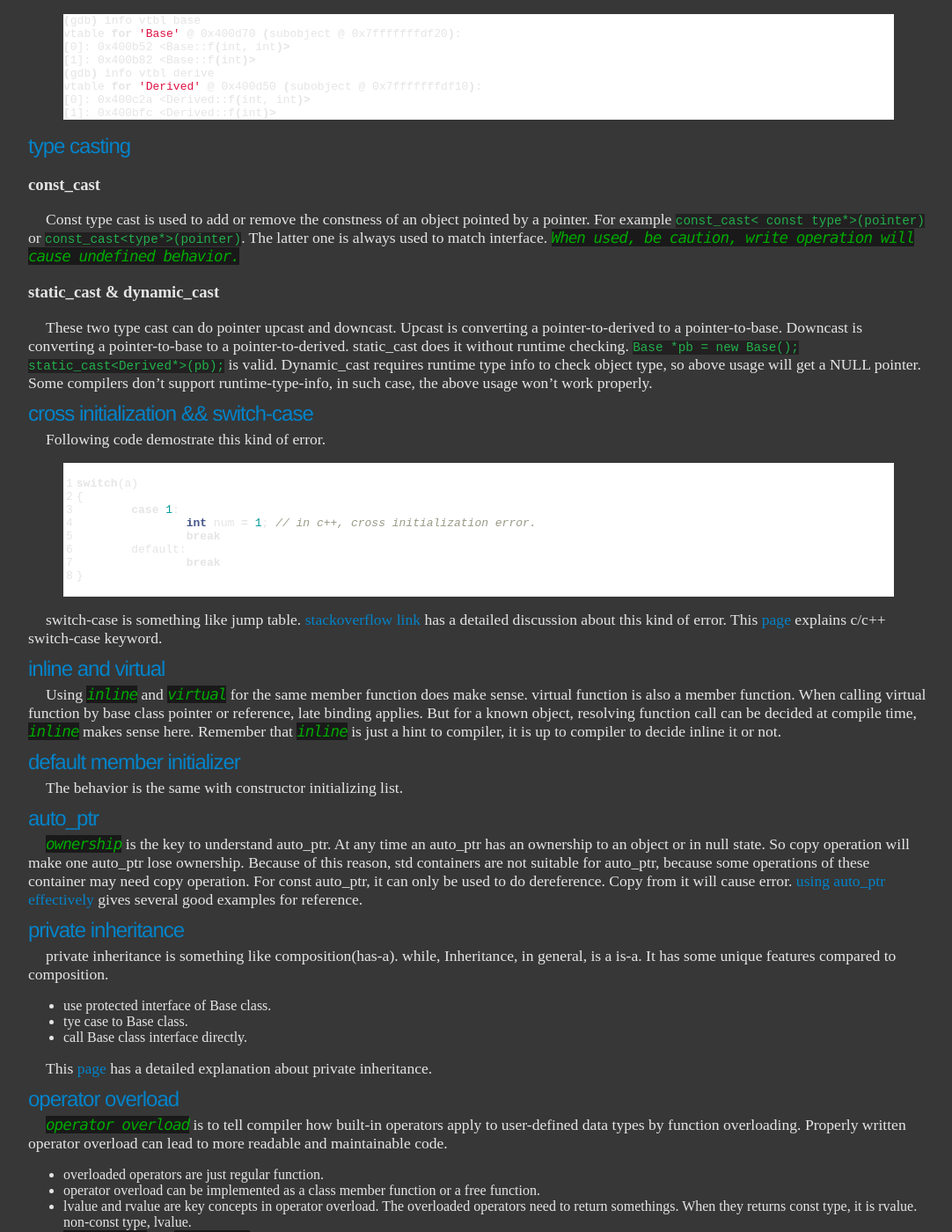
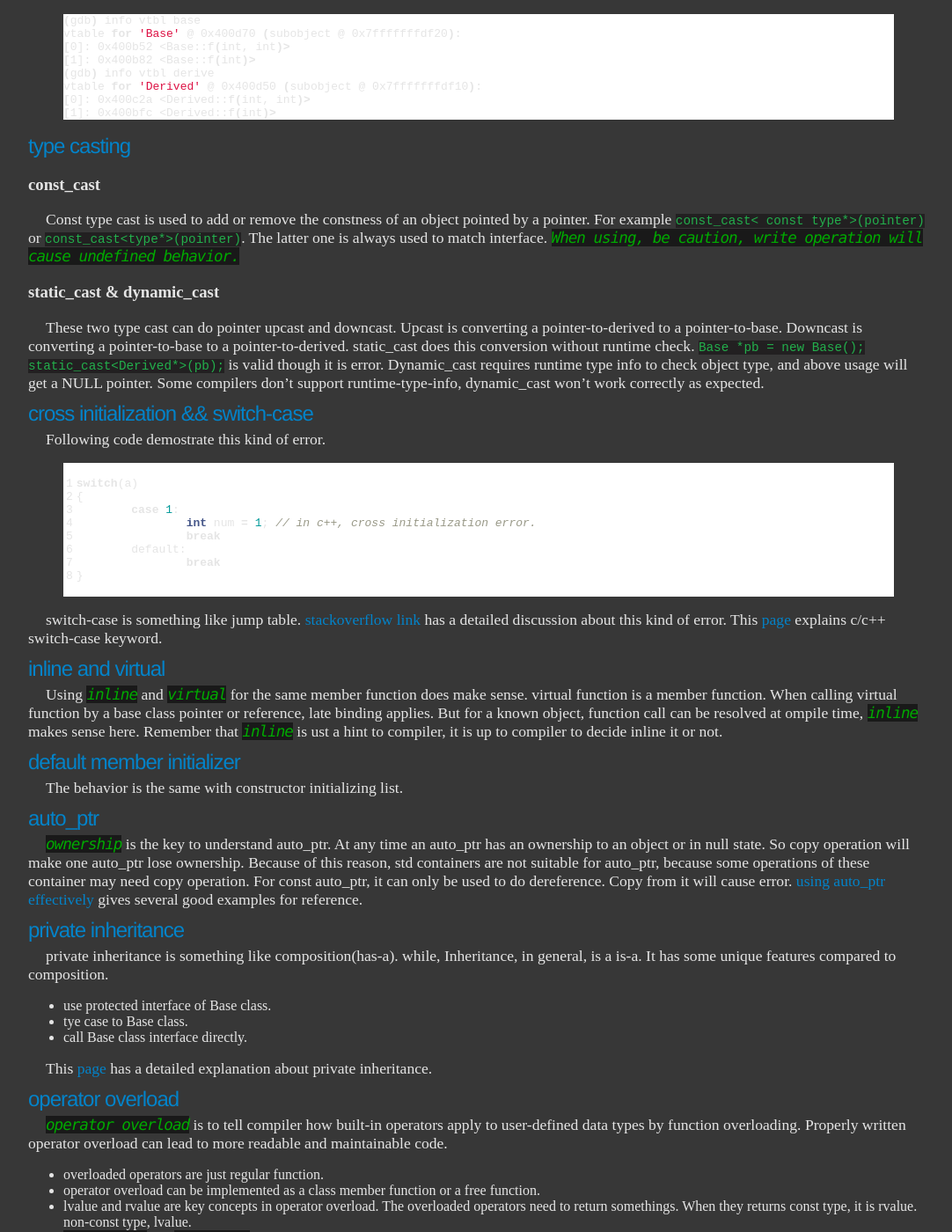
Before and after one commit to ychding11/ychding11.github.io, a Jekyll site: the page built from _posts/2015-03-28-Languages-Resources.md, in a window 1280 px wide and 1400 px high, scrolled down 3671 px. Shown: the whole window at 88% size, without its empty margins (96-1178 px from the left). Built offline with Jekyll 4.4.1, drawn with Linux system fonts in a browser that asks for light colours; some of the changed text lies outside the part shown.

Commit message:
modify error.

```diff
--- a/_posts/2015-03-28-Languages-Resources.md
+++ b/_posts/2015-03-28-Languages-Resources.md
@@ -29,9 +29,9 @@ compiler options please refer gcc manual.
 Under what condition is this type useful? What problems will it cause?
 When user-defined complex type used as an input parameter, it is a good
 choice and  highly recommanded in google c++ code style.
-It is a very bad idea when used as a data holder It almost have no flexibility.
-For example, following design is impossible for reference type. In this case,
-const pointer type is good choice.
+It is a very bad idea when used as a data holder. It almost has no flexibility.
+For example, following design,  using reference type in union. Copiler always complains
+that xxx need to be initialized. Obviously, in this case, const pointer type is good choice.
 
 {% highlight cpp linenos %}
 
@@ -268,17 +267,16 @@ vtable for 'Derived' @ 0x400d50 (subobject @ 0x7fffffffdf10):
 Const type cast is used to add or remove the constness of an object pointed
 by a pointer. For example `const_cast< const type*>(pointer)` or
 `const_cast<type*>(pointer)`. The latter one is always used to match interface.
-*When used, be caution, write operation will cause undefined behavior.*
+*When using, be caution, write operation will cause undefined behavior.*
 
 ### static_cast & dynamic_cast
 
 These two type cast can do pointer upcast and downcast. Upcast is converting
 a pointer-to-derived to a pointer-to-base. Downcast is converting a
-pointer-to-base to a pointer-to-derived. static_cast does it without runtime
-checking. `Base *pb = new Base(); static_cast<Derived*>(pb);` is valid.
-Dynamic_cast requires runtime type info to check object type, so above usage
-will get a NULL pointer. Some compilers don't support runtime-type-info,
-in such case, the above usage won't work properly.
+pointer-to-base to a pointer-to-derived. static_cast does this conversion without runtime
+check. `Base *pb = new Base(); static_cast<Derived*>(pb);` is valid though it is error.
+Dynamic_cast requires runtime type info to check object type, and above usage will get a NULL pointer.
+Some compilers don't support runtime-type-info, dynamic_cast won't work correctly as expected.
 
 ## cross initialization && switch-case
 
@@ -304,12 +302,11 @@ explains c/c++ switch-case keyword.
 ## inline and virtual
 
 Using *inline* and *virtual* for the same member function does
-make sense. virtual function is also a member function. When
-calling virtual function by base class pointer or reference,
-late binding applies. But for a known object, resolving function
-call can be decided at compile time, *inline* makes sense here.
-Remember that *inline* is just a hint to compiler, it is up
-to compiler to decide inline it or not.
+make sense. virtual function is a member function. When calling
+virtual function by a base class pointer or reference, late binding
+applies. But for a known object, function call can be resolved at
+ompile time, *inline* makes sense here. Remember that *inline* is
+ust a hint to compiler, it is up to compiler to decide inline it or not.
 
 ## default member initializer
 
--- a/cv/index.html
+++ b/cv/index.html
@@ -4,5 +4,5 @@ title:  Yaochuang's CV
 ---
 <div class="blurb">
 	<h1>Hi, I'm Yaochuang!</h1>
-	<p>I'm software develop engineer. <a href="/about">Read more about me</a></p>
+	<p>I'm software develop engineer in Maya Shanghai rendering team. <a href="/about">Read more about me</a></p>
 </div><!-- /.blurb -->
```
Also changed, not shown: other parts of _posts/2015-03-28-Languages-Resources.md (+3 -4 lines).
